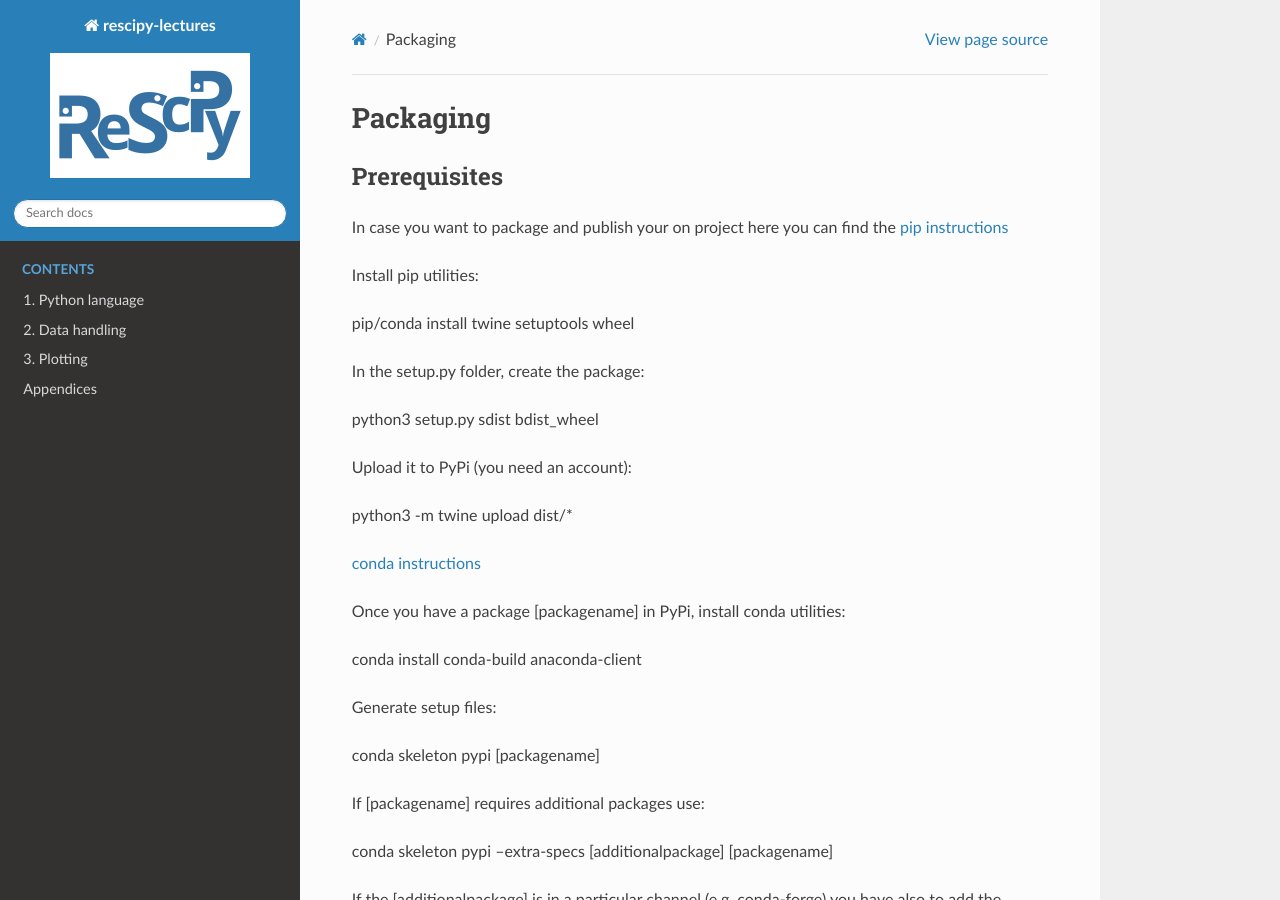
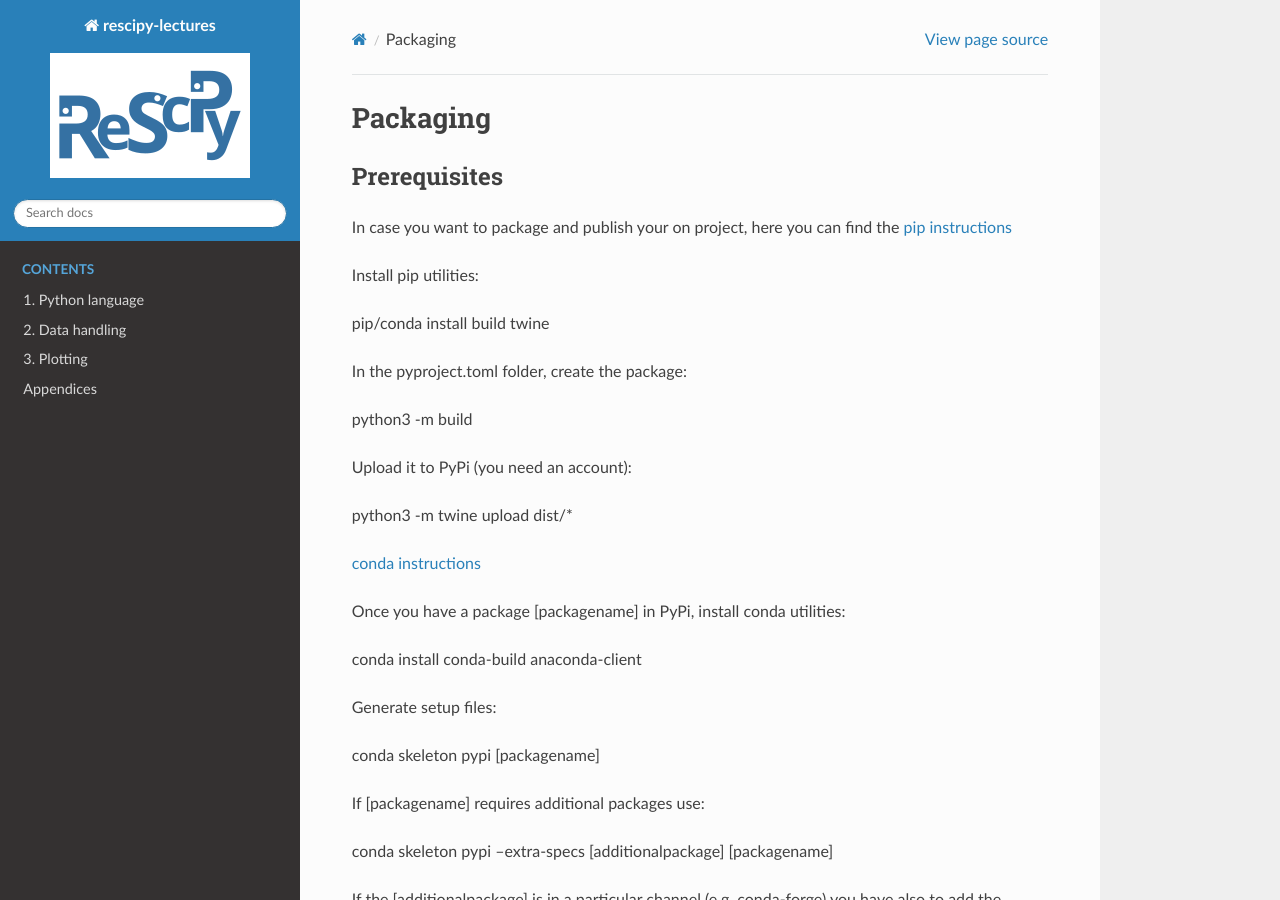
Before and after one commit to rescipy-project/rescipy-lectures, a Sphinx documentation site: the page built from docs/appendices/packaging.rst, in a window 1280 px wide and 900 px high. Built offline with Sphinx 7.4.7 and the Read the Docs theme 3.1.0, drawn with Linux system fonts in a browser that asks for light colours.

Commit message:
Update packaging.rst

```diff
--- a/docs/appendices/packaging.rst
+++ b/docs/appendices/packaging.rst
@@ -5,15 +5,15 @@ Packaging
 Prerequisites
 =============
 
-In case you want to package and publish your on project here you can find the `pip instructions <https://packaging.python.org/tutorials/packaging-projects/>`_
+In case you want to package and publish your on project, here you can find the `pip instructions <https://packaging.python.org/en/latest/tutorials/packaging-projects/>`_
 
 Install pip utilities:
 
-pip/conda install twine setuptools wheel
+pip/conda install build twine
 
-In the setup.py folder, create the package:
+In the pyproject.toml folder, create the package:
 
-python3 setup.py sdist bdist_wheel
+python3 -m build
 
 Upload it to PyPi (you need an account):
 
```
